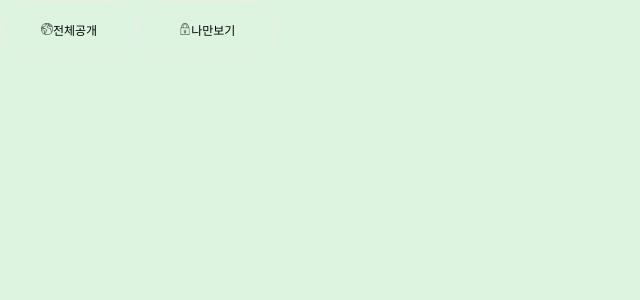
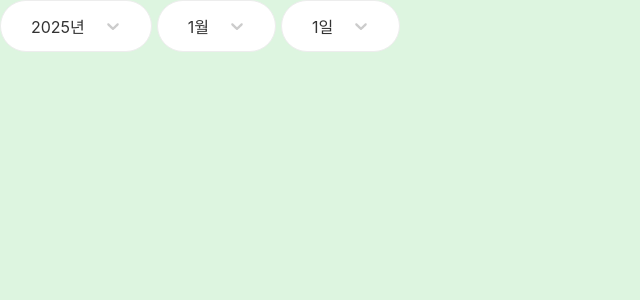
Before and after one commit to pknu-wap/2025_1_WEB_2, a React (Create React App) app in the folder client/: page / in a window 1280 px wide. Shown: the top 300 px of the page, without its empty margins (0-640 px from the left). Built offline with nearby package versions, Linux system fonts and the light colour scheme; a web font is replaced by a local one.

Commit message:
feature : year, month, day 선택자 컴포넌트 구현

```diff
--- a/client/package.json
+++ b/client/package.json
@@ -10,6 +10,7 @@
     "react": "^19.0.0",
     "react-dom": "^19.0.0",
     "react-scripts": "5.0.1",
+    "react-select": "^5.10.1",
     "web-vitals": "^2.1.4"
   },
   "scripts": {
--- /dev/null
+++ b/client/src/assets/LetterCreate/YMDSelector.module.css
@@ -0,0 +1,17 @@
+.ymd_selector{
+    background-color: "transparent";
+    border: "none";
+    box-shadow: "none";
+}
+
+/* 기본 select 스타일 제거 */
+select {
+    appearance: none; /* 기본 브라우저 스타일 제거 */
+    -webkit-appearance: none; /* Safari/Chrome에서 스타일 제거 */
+    -moz-appearance: none; /* Firefox에서 스타일 제거 */
+    border: none; /* 기본 테두리 제거 */
+    outline: none; /* 포커스 시 나타나는 테두리 제거 */
+    background: transparent; /* 배경색 투명으로 설정 */
+    box-shadow: none; /* 그림자 제거 */
+    padding: 0; /* 기본 여백 제거 */
+  }
--- /dev/null
+++ b/client/src/components/LetterCreate/YearMonthDayPicker.js
@@ -0,0 +1,134 @@
+import React, { useState } from "react";
+import Select from "react-select";
+import styles from "../../assets/LetterCreate/YMDSelector.module.css";
+
+const YearMonthDayPicker = () => {
+  const currentYear = new Date().getFullYear();
+  const [year, setYear] = useState({
+    value: currentYear,
+    label: `${currentYear}년`,
+  });
+  const [month, setMonth] = useState({ value: 1, label: "1월" });
+  const [day, setDay] = useState({ value: 1, label: "1일" });
+
+  const getDaysInMonth = (year, month) => new Date(year, month, 0).getDate();
+
+  const generateOptions = (start, end, suffix) =>
+    Array.from({ length: end - start + 1 }, (_, i) => ({
+      value: start + i,
+      label: `${start + i}${suffix}`,
+    }));
+
+  return (
+    <div
+      className={styles.ymd_selector}
+      style={{ display: "flex", gap: "5px" }}
+    >
+      {/* 연도 선택
+          현재 년도 to 현재 년도 + 99
+      */}
+      <Select
+        className={styles.year_selector}
+        options={generateOptions(currentYear, currentYear + 99, "년")}
+        value={year}
+        onChange={setYear}
+        styles={{
+          control: (baseStyles, state) => ({
+            ...baseStyles,
+            borderRadius: "30px",
+            borderColor: "#EDEDED",
+            backgroundColor: state.isFocused ? "#EDEDED" : "#FFFFFF",
+            outline: "none",
+            padding: "7px 20px",
+          }),
+          indicatorSeparator: () => ({
+            display: "none", // 구분선 제거
+          }),
+          menu: (base) => ({
+            ...base,
+            boxShadow: "none", // 드롭다운 그림자 제거
+          }),
+          option: (base) => ({
+            ...base,
+            backgroundColor: "#FFFFFF", // 옵션 배경 투명
+            color: "inherit", // 기본 텍스트 색상 유지
+            "&:hover": {
+              backgroundColor: "#F0F0F0", // 호버 시 색상 변경 가능
+            },
+          }),
+        }}
+      />
+
+      {/* 월 선택 */}
+      <Select
+        options={generateOptions(1, 12, "월")}
+        value={month}
+        onChange={setMonth}
+        styles={{
+          control: (baseStyles, state) => ({
+            ...baseStyles,
+            borderRadius: "30px",
+            borderColor: "#EDEDED",
+            backgroundColor: state.isFocused ? "#EDEDED" : "#FFFFFF",
+            outline: "none",
+            padding: "7px 20px",
+          }),
+          indicatorSeparator: () => ({
+            display: "none", // 구분선 제거
+          }),
+          menu: (base) => ({
+            ...base,
+            boxShadow: "none", // 드롭다운 그림자 제거
+          }),
+          option: (base) => ({
+            ...base,
+            backgroundColor: "#FFFFFF", // 옵션 배경 투명
+            color: "inherit", // 기본 텍스트 색상 유지
+            "&:hover": {
+              backgroundColor: "#F0F0F0", // 호버 시 색상 변경 가능
+            },
+          }),
+        }}
+      />
+
+      {/* 일 선택 */}
+      <Select
+        options={generateOptions(
+          1,
+          getDaysInMonth(year.value, month.value),
+          "일"
+        )}
+        value={day}
+        onChange={setDay}
+        styles={{
+          control: (baseStyles, state) => ({
+            ...baseStyles,
+            borderRadius: "30px",
+            borderColor: "#EDEDED",
+            backgroundColor: state.isFocused ? "#EDEDED" : "#FFFFFF",
+            outline: "none",
+            boxShadow: state.isFocused ? "none" : baseStyles.boxShadow,
+            padding: "7px 20px",
+          }),
+          indicatorSeparator: () => ({
+            display: "none", // 구분선 제거
+          }),
+          menu: (base) => ({
+            ...base,
+            boxShadow: "none", // 드롭다운 그림자 제거
+          }),
+          option: (base) => ({
+            ...base,
+            backgroundColor: "#FFFFFF", // 옵션 배경 투명
+            color: "inherit", // 기본 텍스트 색상 유지
+            "&:hover": {
+              backgroundColor: "#F0F0F0", // 호버 시 색상 변경 가능
+            },
+          }),
+        }}
+      />
+    </div>
+  );
+};
+
+export default YearMonthDayPicker;
--- a/client/src/index.js
+++ b/client/src/index.js
@@ -5,14 +5,12 @@ import App from "./App";
 import reportWebVitals from "./reportWebVitals";
 import LetterInputForm from "./components/LetterCreate/LetterInputForm";
 import PrivacySelector from "./components/LetterCreate/PrivacySelector";
-import Globe from "./assets/LetterCreate/worldwide.png";
-import Lock from "./assets/LetterCreate/unlock.png";
+import YearMonthDayPicker from "./components/LetterCreate/YearMonthDayPicker";
 
 const root = ReactDOM.createRoot(document.getElementById("root"));
 root.render(
   <React.StrictMode>
-    <PrivacySelector buttonValue={"전체공개"} imgPath={Globe}></PrivacySelector>
-    <PrivacySelector buttonValue={"나만보기"} imgPath={Lock}></PrivacySelector>
+    <YearMonthDayPicker />
   </React.StrictMode>
 );
 
```
Also changed, not shown: 1 other file (tests, documents, lock files or other folders).
